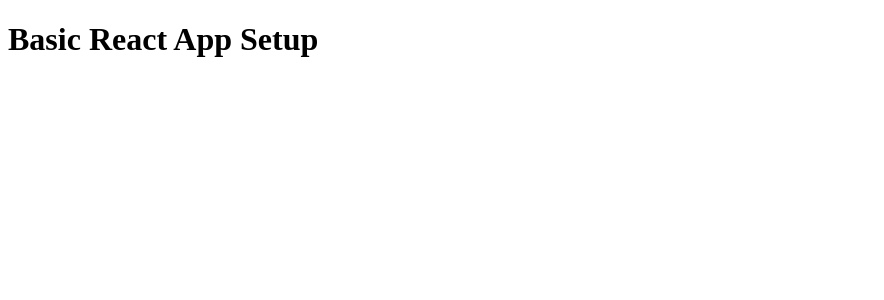
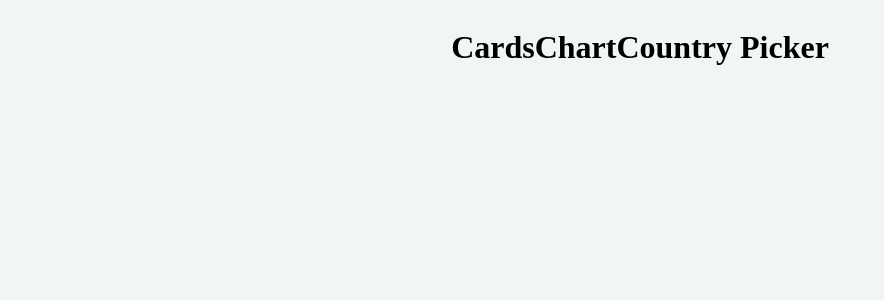
Before and after one commit to Sulaiman-Baig/covid-19-app, a React (Create React App) app: page / in a window 1280 px wide. Shown: the top 300 px of the page, without its empty margins (0-884 px from the left). Built offline with nearby package versions, Linux system fonts and the light colour scheme.

Commit message:
Setup Project Structure

```diff
--- a/src/App.js
+++ b/src/App.js
@@ -1,13 +1,16 @@
 import React from 'react';
+import { Cards, Chart, CountryPicker } from './components';
+import styles from './App.module.css';
 
 class App extends React.Component {
     render() {
         return (
-            <div>
-                <h1>
-                    Basic React App Setup
-                </h1>
+            <div className={styles.container}>
+                <Cards />
+                <Chart />
+                <CountryPicker />
             </div>
+
         )
     }
 }
--- /dev/null
+++ b/src/App.module.css
@@ -0,0 +1,9 @@
+body {
+    background-color: rgb(240, 245, 245);
+}
+
+.container {
+    display: flex;
+    align-items: center;
+    justify-content: center;
+}
--- /dev/null
+++ b/src/components/Cards/Cards.jsx
@@ -0,0 +1,8 @@
+import React from 'react';
+const Cards = () => {
+    return(
+        <h1>Cards</h1>
+    )
+}
+
+export default Cards;
--- /dev/null
+++ b/src/components/Charts/Chart.jsx
@@ -0,0 +1,9 @@
+import React from 'react';
+
+const Chart = () => {
+    return(
+        <h1>Chart</h1>
+    )
+}
+
+export default Chart;
--- /dev/null
+++ b/src/components/CountryPicker/CountryPicker.jsx
@@ -0,0 +1,9 @@
+import React from 'react';
+
+const  CountryPicker = () => {
+    return(
+        <h1>Country Picker</h1>
+    )
+}
+
+export default CountryPicker;
--- /dev/null
+++ b/src/components/index.js
@@ -0,0 +1,3 @@
+export { default as Cards } from './Cards/Cards';
+export { default as Chart } from './Charts/Chart';
+export { default as CountryPicker } from  './CountryPicker/CountryPicker';
```
Also changed, not shown: src/components/Cards/Cards.module.css (added), src/components/Charts/Chart.module.css (added), src/components/CountryPicker/CountryPicker.module.css (added).
